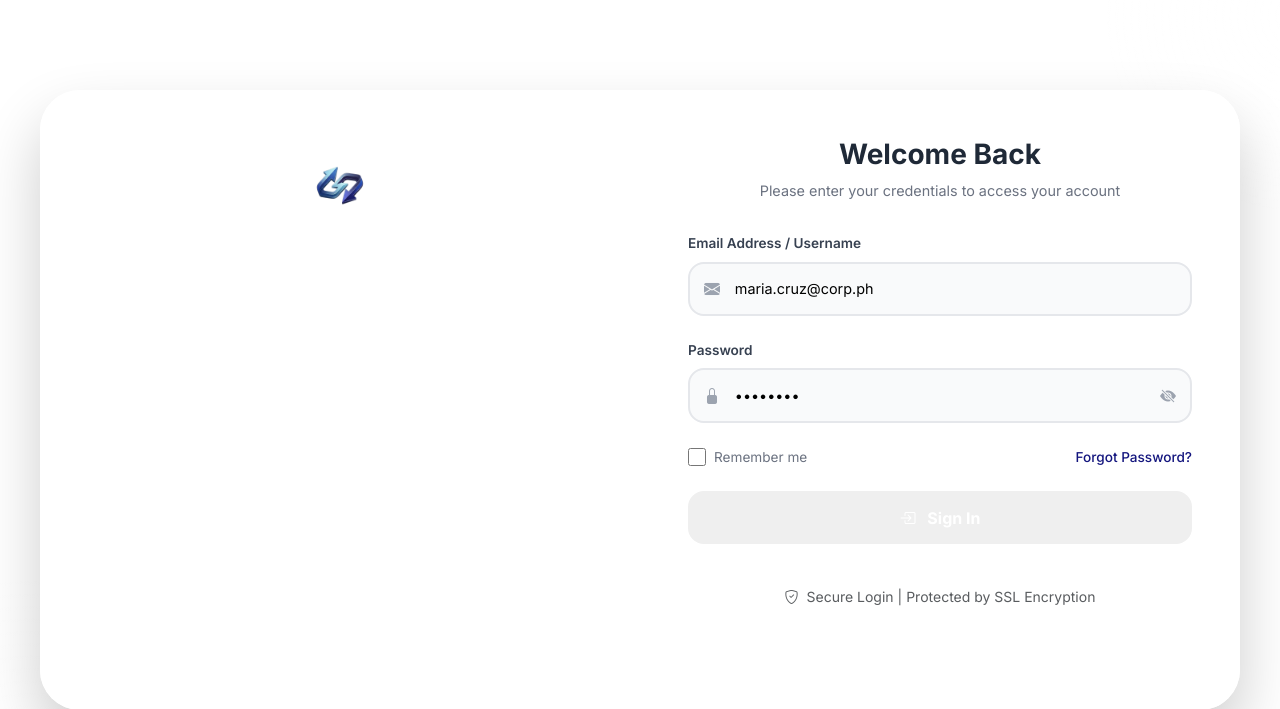
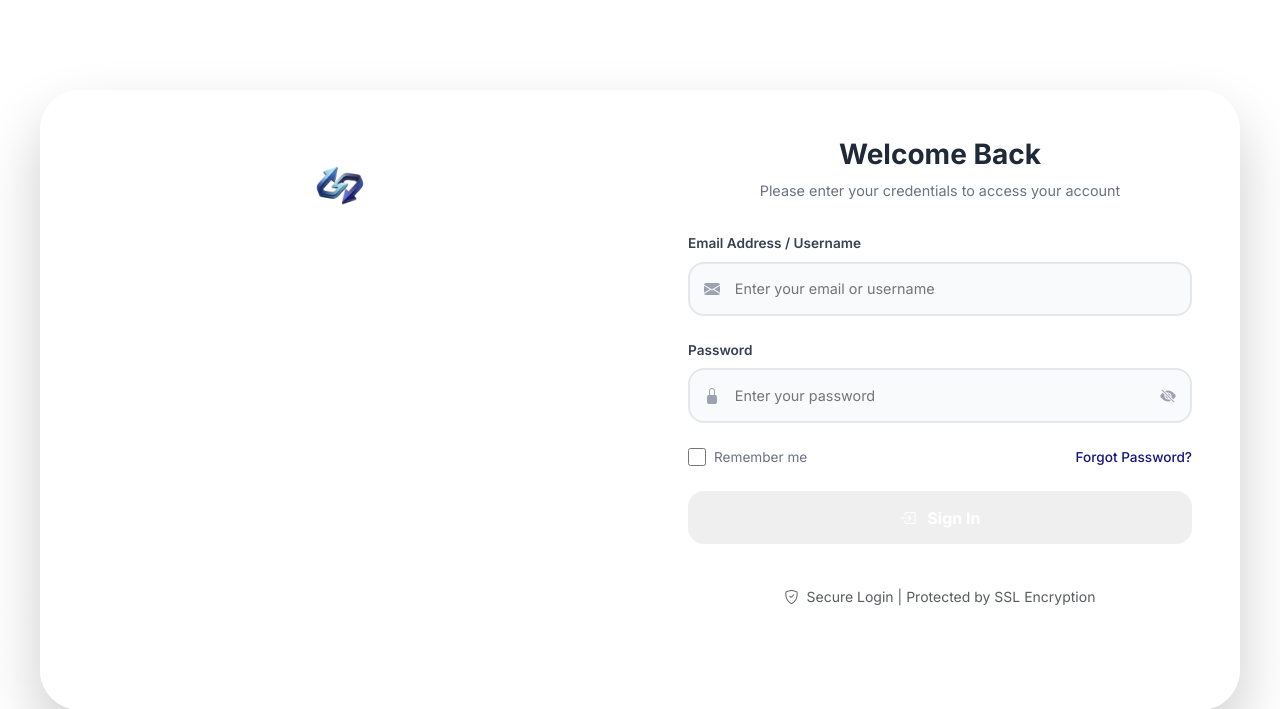
Before and after one commit to rensdex/STOCKFLOW-CASE-STUDY, a PHP site: page /login.php in a window 1280 px wide; the page is wider, and only the part inside the window is pictured. Shown: the top 709 px of that part. Run offline with PHP 8.4, Linux system fonts and the light colour scheme; some libraries are stand-ins or nearby versions.

Commit message:
last po to ha

```diff
--- a/backend/auth/login.php
+++ b/backend/auth/login.php
@@ -1,5 +1,5 @@
 <?php
-// File: backend/auth/login.php
+
 require_once '../database.php';
 
 if (isLoggedIn()) {
@@ -15,7 +15,6 @@ if ($_SERVER['REQUEST_METHOD'] === 'POST') {
     $username = filter_var($_POST['username'] ?? '', FILTER_SANITIZE_STRING);
     $password = $_POST['password'] ?? '';
 
-    // Fixed: Use correct table structure from school_supply_db
     $stmt = $pdo->prepare("SELECT * FROM users WHERE (username = ? OR email = ?) AND is_active = 1");
     $stmt->execute([$username, $username]);
     $user = $stmt->fetch();
@@ -23,7 +22,7 @@ if ($_SERVER['REQUEST_METHOD'] === 'POST') {
     if ($user && password_verify($password, $user['password'])) {
         $_SESSION['user_id'] = $user['id'];
         $_SESSION['username'] = $user['username'];
-        $_SESSION['name'] = $user['fullname'];  // Fixed: Use fullname for display
+        $_SESSION['name'] = $user['fullname'];
         $_SESSION['role'] = $user['role'];
 
         $stmt = $pdo->prepare("UPDATE users SET last_login = NOW() WHERE id = ?");
--- a/backend/auth/logout.php
+++ b/backend/auth/logout.php
@@ -1,5 +1,5 @@
 <?php
-// File: backend/auth/logout.php
+
 require_once '../database.php';
 session_destroy();
 redirect('../../login.php');
--- a/backend/database.php
+++ b/backend/database.php
@@ -1,7 +1,6 @@
 <?php
-// File: backend/database.php
 
-// Start session if not already started
+
 if (session_status() === PHP_SESSION_NONE) {
     session_start();
 }
@@ -9,7 +8,7 @@ if (session_status() === PHP_SESSION_NONE) {
 // Database configuration
 define('DB_HOST', 'localhost');
 define('DB_PORT', '3306');
-define('DB_NAME', 'school_supply_db');  // Fixed: Use correct database name
+define('DB_NAME', 'school_supply_db');
 define('DB_USERNAME', 'root');
 define('DB_PASSWORD', '');
 
@@ -55,9 +54,6 @@ function escape($string) {
     return htmlspecialchars($string, ENT_QUOTES, 'UTF-8');
 }
 
-// ============================================
-// PUSHER REAL-TIME FUNCTIONS (Fixed for school_supplies)
-// ============================================
 
 $pusher = null;
 
--- a/frontend/audit_logs.php
+++ b/frontend/audit_logs.php
@@ -3,7 +3,7 @@ if (!isLoggedIn() || $_SESSION['role'] !== 'Administrator') {
     die('<div style="text-align: center; padding: 50px;"><h1 style="color: #ef4444;">🚫 Access Denied</h1><p>You do not have permission to access this page.</p><a href="index.php?page=dashboard">← Back to Dashboard</a></div>');
 }
 
-// Fetch audit logs with correct column names
+// Fetch audit logs
 $stmt = $pdo->query("SELECT al.*, u.fullname as user_name
                      FROM audit_logs al
                      LEFT JOIN users u ON al.user_id = u.id
@@ -82,7 +82,7 @@ document.getElementById('searchLog')?.addEventListener('keyup', function() {
     });
 });
 
-// Auto-refresh every 30 seconds (optional)
+// Auto-refresh every 30 seconds
 setInterval(function() {
     location.reload();
 }, 30000);
--- a/frontend/dashboard.php
+++ b/frontend/dashboard.php
@@ -18,14 +18,14 @@ $stats['total_value'] = $stmt->fetch()['total'] ?? 0;
 $stmt = $pdo->query("SELECT COUNT(*) as total FROM suppliers WHERE is_active = 1");
 $stats['total_suppliers'] = $stmt->fetch()['total'];
 
-// Recent Stock-In - Fixed column names
+// Recent Stock-In
 $stmt = $pdo->query("SELECT si.*, s.supply_name
                      FROM stock_in si
                      JOIN school_supplies s ON si.supply_id = s.id
                      ORDER BY si.created_at DESC LIMIT 5");
 $recent_stock_in = $stmt->fetchAll();
 
-// Recent Stock-Out - Fixed column names
+// Recent Stock-Out
 $stmt = $pdo->query("SELECT so.*, s.supply_name
                      FROM stock_out so
                      JOIN school_supplies s ON so.supply_id = s.id
--- a/frontend/stock_in.php
+++ b/frontend/stock_in.php
@@ -1,6 +1,6 @@
 <?php
-// File: frontend/stock_in.php
-ob_start(); // Add output buffering at the top
+
+ob_start(); //for header issue
 
 // Handle Stock-In ADD
 if ($_SERVER['REQUEST_METHOD'] === 'POST' && isset($_POST['action']) && $_POST['action'] === 'add') {
--- a/frontend/stock_out.php
+++ b/frontend/stock_out.php
@@ -1,7 +1,7 @@
 <?php
-ob_start(); // MUST be first thing
+ob_start();
 
-// File: frontend/stock_out.php
+
 
 // Handle Stock-Out ADD
 if ($_SERVER['REQUEST_METHOD'] === 'POST' && isset($_POST['action']) && $_POST['action'] === 'add') {
--- a/login.php
+++ b/login.php
@@ -491,7 +491,7 @@ unset($_SESSION['login_error']);
                             <label class="form-label">Email Address / Username</label>
                             <div class="input-group-custom">
                                 <i class="bi bi-envelope-fill input-icon"></i>
-                                <input type="text" name="username" class="form-control-custom" required placeholder="Enter your email or username" value="maria.cruz@corp.ph">
+                                <input type="text" name="username" class="form-control-custom" required placeholder="Enter your email or username" >
                             </div>
                         </div>
 
@@ -499,7 +499,7 @@ unset($_SESSION['login_error']);
                             <label class="form-label">Password</label>
                             <div class="input-group-custom">
                                 <i class="bi bi-lock-fill input-icon"></i>
-                                <input type="password" name="password" id="password" class="form-control-custom" required placeholder="Enter your password" value="password">
+                                <input type="password" name="password" id="password" class="form-control-custom" required placeholder="Enter your password" >
                                 <button type="button" class="password-toggle" onclick="togglePassword()">
                                     <i class="bi bi-eye-slash-fill" id="toggleIcon"></i>
                                 </button>
--- a/notifications.php
+++ b/notifications.php
@@ -1,5 +1,5 @@
 <?php
-// File: notifications.php
+
 if (!isLoggedIn()) {
     redirect('index.php?page=dashboard');
 }
```
Also changed, not shown: backend/pusher_config.php (+4 -4 lines).
